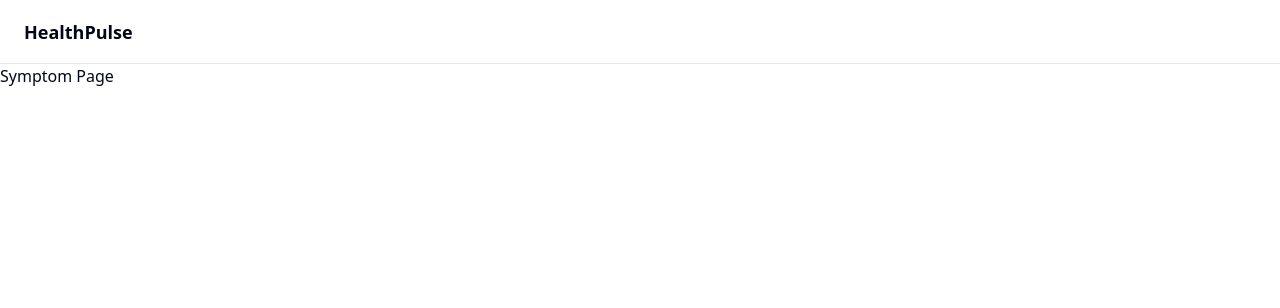
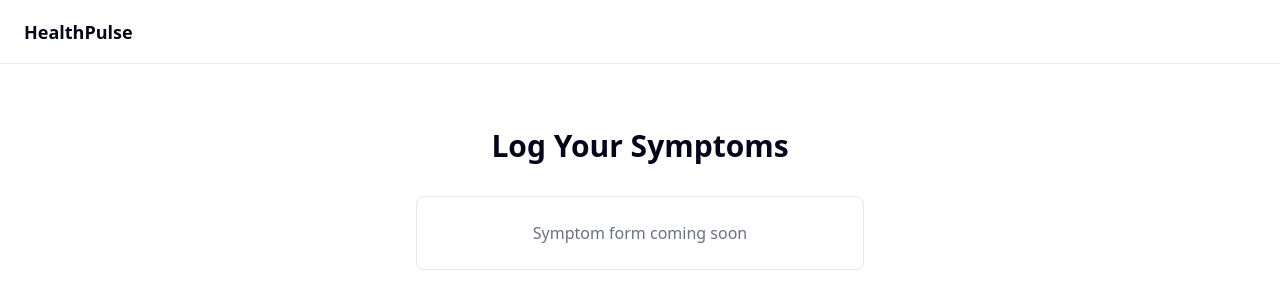
Before and after one commit to DevAnnafi/HealthPulse, a Next.js app: page /symptoms in a window 1280 px wide. Shown: the top 308 px of the page. Built offline with nearby package versions, Linux system fonts and the light colour scheme.

Commit message:
Feat: add symptoms page route

```diff
--- /dev/null
+++ b/src/app/symptoms/layout.tsx
@@ -0,0 +1,12 @@
+import Link from "next/link";
+export default function SymptomsLayout({
+    children,
+  }: {
+    children: React.ReactNode;
+  }) {
+    return (
+      <section className="min-h-screen">
+        {children}
+      </section>
+    );
+  }
--- a/src/app/symptoms/page.tsx
+++ b/src/app/symptoms/page.tsx
@@ -1,8 +1,15 @@
-import Link from "next/link";
+import SymptomForm from "@/components/ui/forms/SymptomForm";
 
-export default function Symptoms() {
-    return (
-        <h1> Symptom Page</h1>
-    )
+export default function SymptomsPage() {
+  return (
+    <main className="min-h-screen flex flex-col items-center mt-16 px-6">
+      {/* Page Title */}
+      <h1 className="text-3xl font-semibold mb-8">
+        Log Your Symptoms
+      </h1>
 
+      {/* Placeholder Form */}
+      <SymptomForm />
+    </main>
+  );
 }
--- a/src/components/ui/forms/SymptomForm.tsx
+++ b/src/components/ui/forms/SymptomForm.tsx
@@ -0,0 +1,7 @@
+export default function SymptomForm() {
+    return (
+      <div className="w-full max-w-md border rounded-md p-6 text-center text-gray-500">
+        Symptom form coming soon
+      </div>
+    );
+  }
```
